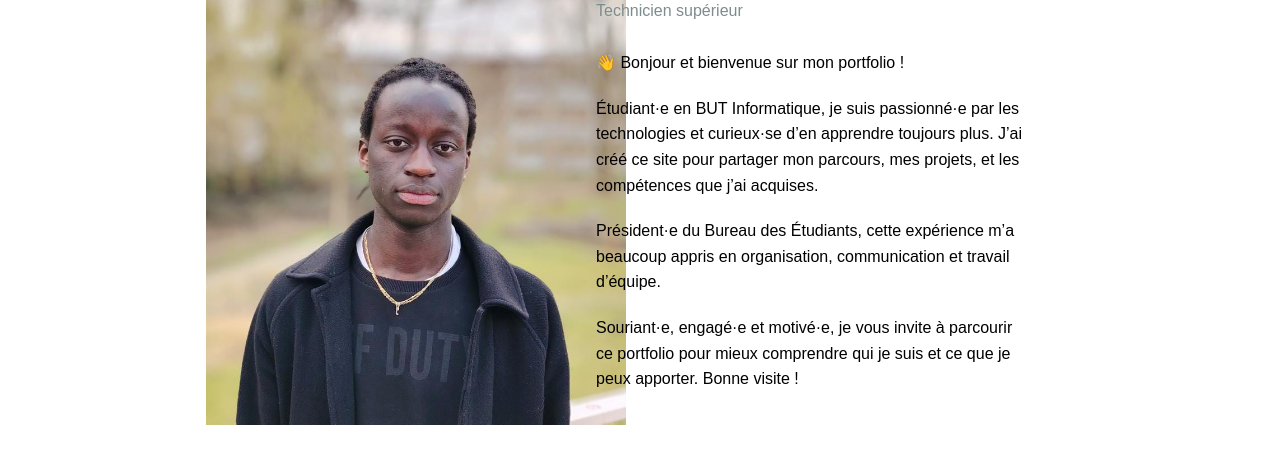
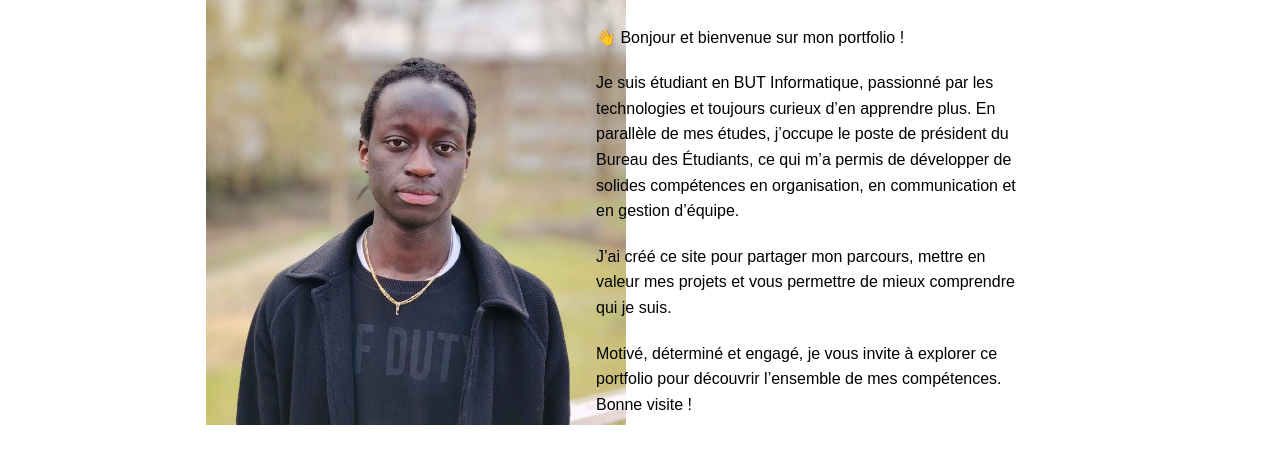
Before and after one commit to Jsmor-Nogard/PortfolioJeanJoirs.github.io, a plain HTML site: page index.html in a window 1280 px wide. Shown: the part 232-699 px from the top of the page. Drawn offline with Linux system fonts and the light colour scheme.

Commit message:
fix index

```diff
--- a/index.html
+++ b/index.html
@@ -32,11 +32,11 @@
         <h1>Jean Joris <span class="name-highlight">BIGIRIMANA</span></h1>
         <h2>Technicien supérieur</h2>
         <div class="description">
-                <p>👋 Bonjour et bienvenue sur mon portfolio !</p>
-                <p>Étudiant·e en BUT Informatique, je suis passionné·e par les technologies et curieux·se d’en apprendre toujours plus. J’ai créé ce site pour partager mon parcours, mes projets, et les compétences que j’ai acquises.</p>
-                <p>Président·e du Bureau des Étudiants, cette expérience m’a beaucoup appris en organisation, communication et travail d’équipe.</p>
-                <p>Souriant·e, engagé·e et motivé·e, je vous invite à parcourir ce portfolio pour mieux comprendre qui je suis et ce que je peux apporter. Bonne visite !</p>
-            </div>
+            <p>👋 Bonjour et bienvenue sur mon portfolio !</p>
+            <p>Je suis étudiant en BUT Informatique, passionné par les technologies et toujours curieux d’en apprendre plus. En parallèle de mes études, j’occupe le poste de président du Bureau des Étudiants, ce qui m’a permis de développer de solides compétences en organisation, en communication et en gestion d’équipe.</p>
+            <p>J’ai créé ce site pour partager mon parcours, mettre en valeur mes projets et vous permettre de mieux comprendre qui je suis.</p>
+            <p>Motivé, déterminé et engagé, je vous invite à explorer ce portfolio pour découvrir l’ensemble de mes compétences. Bonne visite !</p>
+        </div>
         </div>
     </main>
 
```
